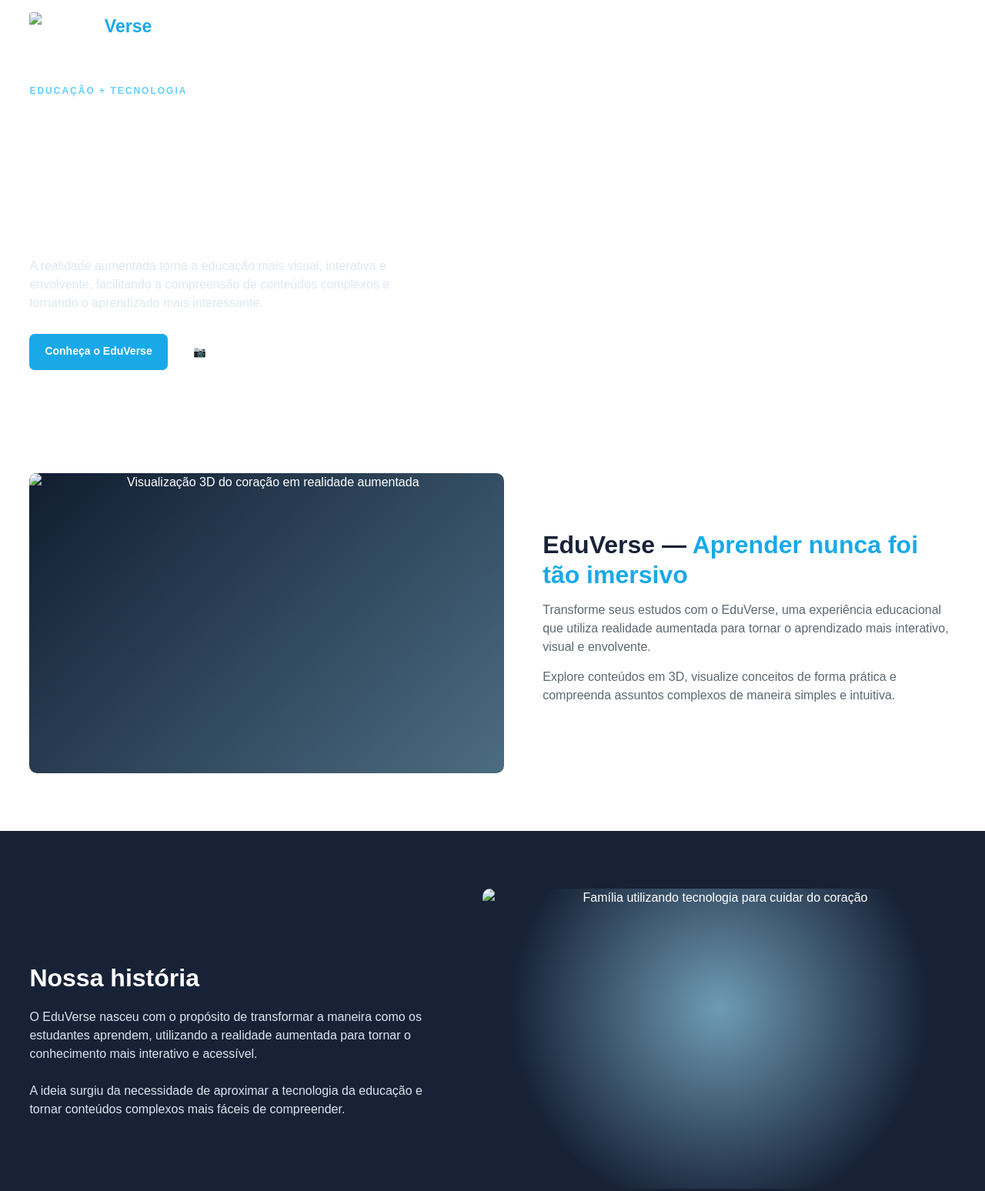
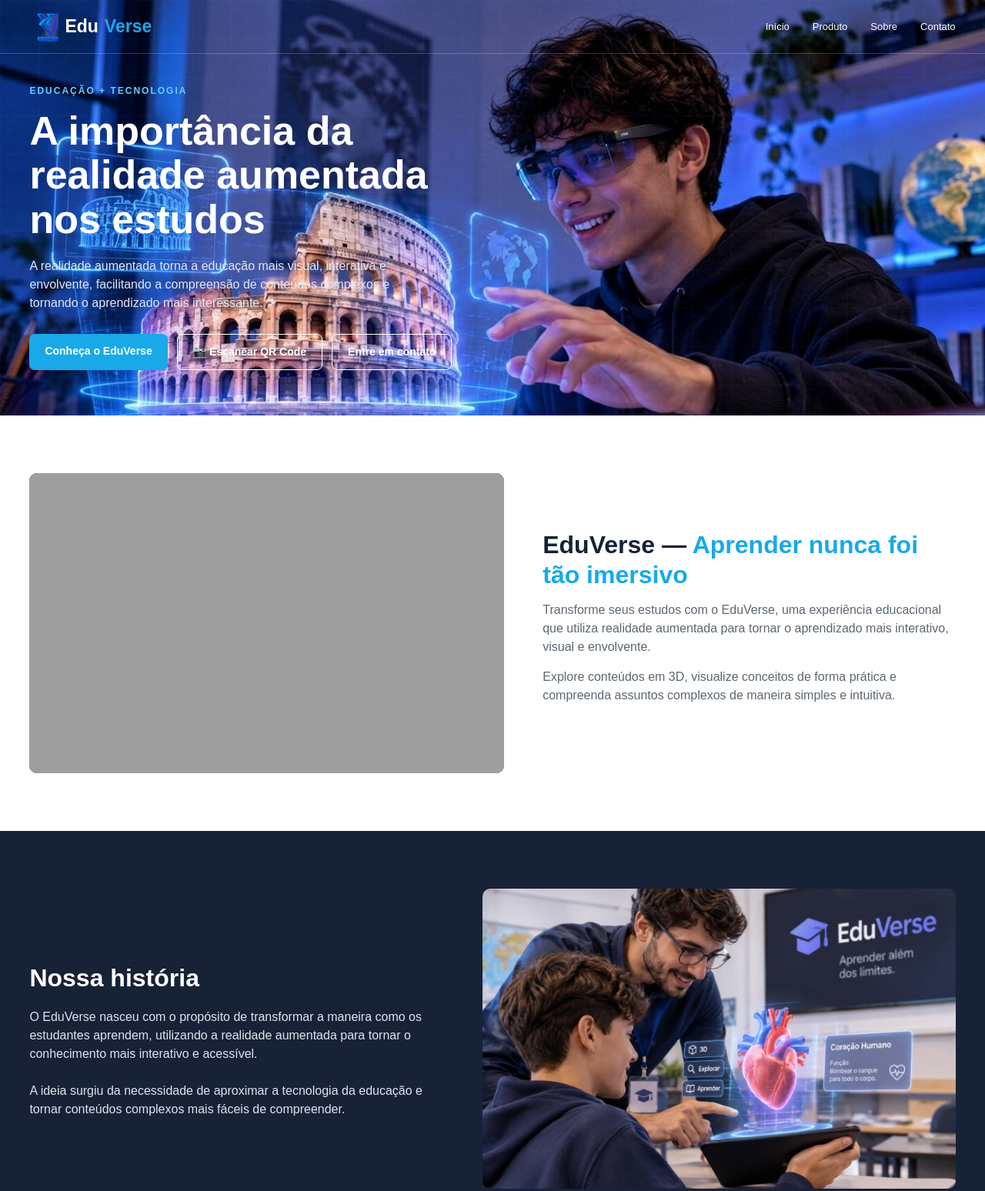
Before and after one commit to tiagosanaiotte-design/paginadoproduto, a plain HTML site: page index.html in a window 1280 px wide. Shown: the top 1548 px of the page at 77% size. Drawn offline with Linux system fonts and the light colour scheme; the site is published under a folder, as on GitHub Pages, so addresses that start at the root find nothing.

Commit message:
acerto do caminho das  fotos

```diff
--- a/index.html
+++ b/index.html
@@ -96,7 +96,7 @@
       color: white;
 
       /*Caminho da imagem*/
-      background-image: url("/img/alunoinvertido.jpg");
+      background-image: url("./img/alunoinvertido.jpg");
 
       /*Para não repetir o imagem*/
       background-repeat: no-repeat;
@@ -487,7 +487,7 @@
     <div class="container nav-inner">
 
       <a href="#inicio" class="logo">
-        <img src="/img/eduverse.png" alt="Logo EduVerse">
+        <img src="./img/eduverse.png" alt="Logo EduVerse">
         Edu<span>Verse</span>
       </a>
 
@@ -573,7 +573,7 @@
       <div class="photo photo-heart">
 
         <img
-          src="/img/CoraçãoHolográfico.png"
+          src="./img/CoraçãoHolográfico.png"
           alt="Visualização 3D do coração em realidade aumentada"
         >
 
@@ -642,7 +642,7 @@
       <div class="photo photo-family">
 
         <img
-          src="/img/professor.jpg"
+          src="./img/professor.jpg"
           alt="Família utilizando tecnologia para cuidar do coração"
         >
 
```
